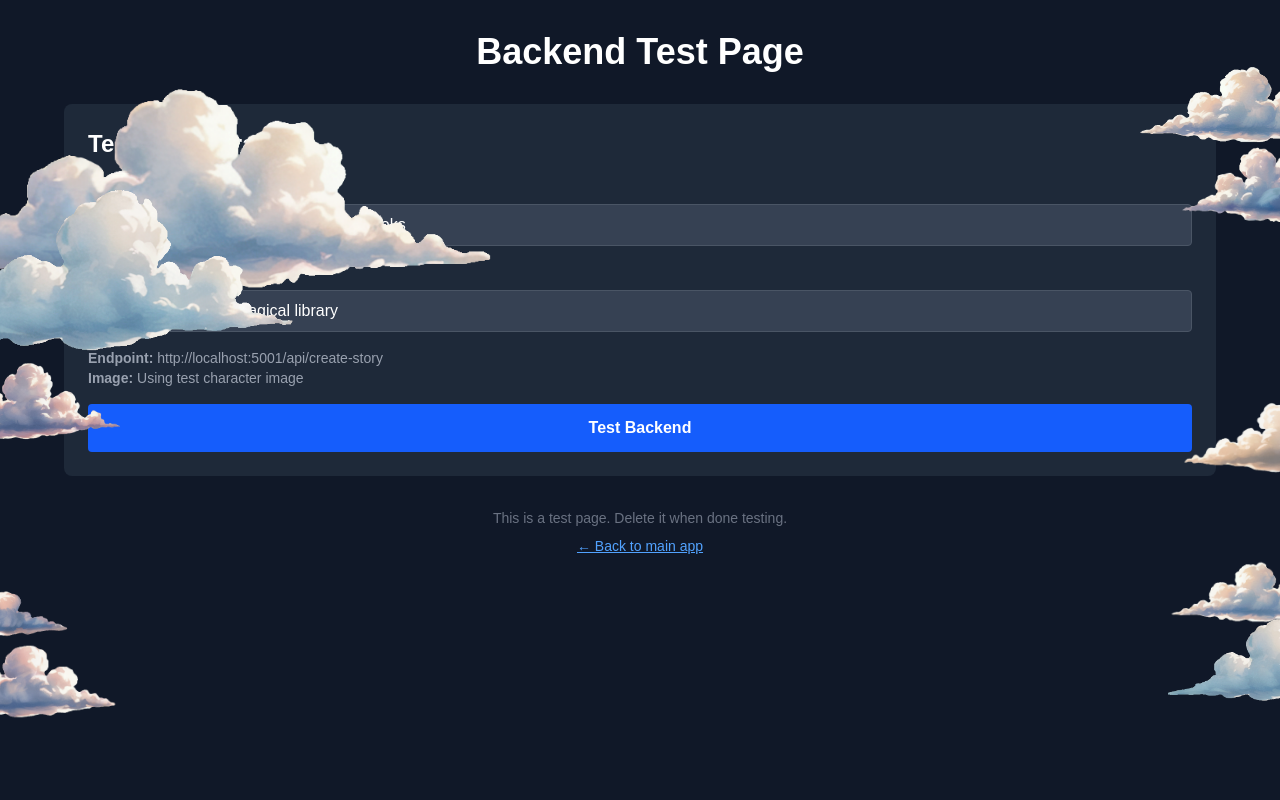
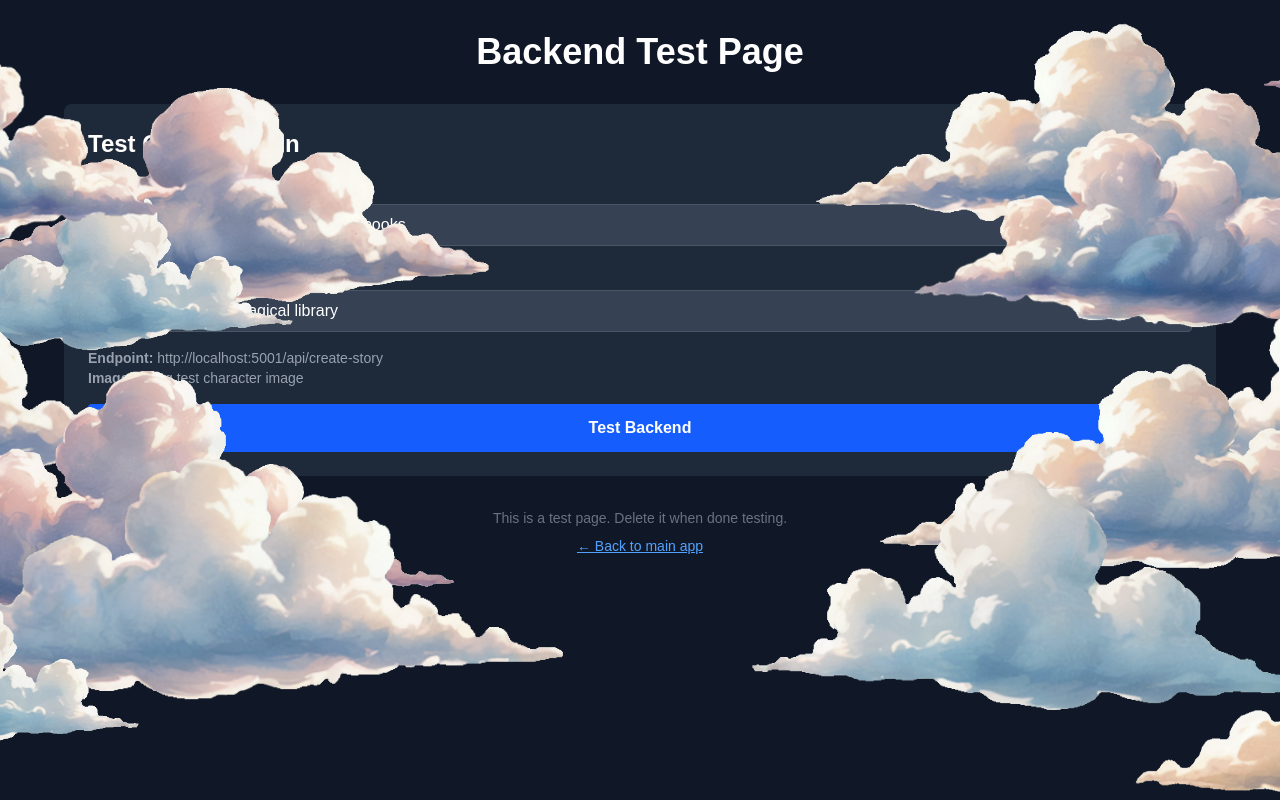
Before and after one commit to harryyuncheng/dootle, a Next.js app in the folder frontend/: page /test in a window 1280 px wide. Built offline with nearby package versions, Linux system fonts and the light colour scheme; a web font is replaced by a local one.

Commit message:
perfected-ish clouds

```diff
--- a/frontend/src/components/Clouds.tsx
+++ b/frontend/src/components/Clouds.tsx
@@ -8,28 +8,34 @@ export default function Clouds() {
 
   // Cloud configurations with positions and slide distances
   const clouds = [
+
     // Top left
-
-    { src: '/clouds/cloud3.png', top: '10%', left: '-8%', width: 600, slideDistance: '50vw', fromLeft: true },
-    { src: '/clouds/cloud1.png', top: '23%', left: '-8%', width: 400, slideDistance: '45vw', fromLeft: true },
+    { src: '/clouds/cloud7.png', top: '10%', left: '-8%', width: 600, slideDistance: '32vw', fromLeft: true, flipHorizontal: false },
+    { src: '/clouds/cloud1.png', top: '23%', left: '-8%', width: 400, slideDistance: '39vw', fromLeft: true, flipHorizontal: false },
+    { src: '/clouds/cloud4.png', top: '5%', left: '-25%', width: 500, slideDistance: '28vw', fromLeft: true, flipHorizontal: true },
 
     // Top right
-    { src: '/clouds/cloud2.png', top: '8%', right: '-6%', width: 220, slideDistance: '-55vw', fromLeft: false },
-    { src: '/clouds/cloud4.png', top: '18%', right: '-7%', width: 190, slideDistance: '-60vw', fromLeft: false },
+    { src: '/clouds/cloud2.png', top: '2%', right: '-10%', width: 600, slideDistance: '-30vw', fromLeft: false, flipHorizontal: false },
+    { src: '/clouds/cloud4.png', top: '15%', right: '-10%', width: 500, slideDistance: '-30vw', fromLeft: false, flipHorizontal: false },
+    { src: '/clouds/cloud5.png', top: '-5%', right: '-30%', width: 400, slideDistance: '-30vw', fromLeft: false, flipHorizontal: true },
+
+    // Middle right
+    { src: '/clouds/cloud3.png', top: '30%', right: '-40%', width: 700, slideDistance: '-55vw', fromLeft: false, flipHorizontal: true },
+    { src: '/clouds/cloud8.png', top: '25%', right: '-30%', width: 400, slideDistance: '-35vw', fromLeft: false, flipHorizontal: false },
 
     // Middle left
-    { src: '/clouds/cloud5.png', top: '45%', left: '-7%', width: 210, slideDistance: '45vw', fromLeft: true },
-
-    // Middle right
-    { src: '/clouds/cloud6.png', top: '50%', right: '-8%', width: 200, slideDistance: '-58vw', fromLeft: false },
+    { src: '/clouds/cloud2.png', top: '30%', left: '-40%', width: 700, slideDistance: '55vw', fromLeft: true, flipHorizontal: true },
+    { src: '/clouds/cloud7.png', top: '30%', left: '-40%', width: 400, slideDistance: '35vw', fromLeft: true, flipHorizontal: true },
 
     // Bottom left
-    { src: '/clouds/cloud7.png', bottom: '10%', left: '-6%', width: 195, slideDistance: '50vw', fromLeft: true },
-    { src: '/clouds/cloud8.png', bottom: '20%', left: '-9%', width: 185, slideDistance: '48vw', fromLeft: true },
+    { src: '/clouds/cloud5.png', top: '45%', left: '-20%', width: 710, slideDistance: '35vw', fromLeft: true, flipHorizontal: false },
+    { src: '/clouds/cloud3.png', bottom: '11%', left: '-10%', width: 700, slideDistance: '37vw', fromLeft: true, flipHorizontal: false },
+    { src: '/clouds/cloud1.png', bottom: '5%', left: '-20%', width: 400, slideDistance: '25vw', fromLeft: true, flipHorizontal: false },
 
     // Bottom right
-    { src: '/clouds/cloud1.png', bottom: '12%', right: '-7%', width: 205, slideDistance: '-62vw', fromLeft: false },
-    { src: '/clouds/cloud2.png', bottom: '22%', right: '-5%', width: 175, slideDistance: '-55vw', fromLeft: false },
+    { src: '/clouds/cloud2.png', bottom: '28%', right: '-15%', width: 600, slideDistance: '-32vw', fromLeft: false, flipHorizontal: false },
+    { src: '/clouds/cloud1.png', bottom: '10%', right: '-5%', width: 600, slideDistance: '-35vw', fromLeft: false, flipHorizontal: true },
+    { src: '/clouds/cloud6.png', bottom: '-3%', right: '-35%', width: 600, slideDistance: '-35vw', fromLeft: false, flipHorizontal: false },
   ];
 
   return (
@@ -65,6 +71,9 @@ export default function Clouds() {
               width={cloud.width}
               height={cloud.width * 0.6} // Maintain aspect ratio
               priority
+              style={{
+                transform: cloud.flipHorizontal ? 'scaleX(-1)' : 'none',
+              }}
             />
           </div>
         );
--- a/frontend/src/components/DrawingCanvas.tsx
+++ b/frontend/src/components/DrawingCanvas.tsx
@@ -33,7 +33,7 @@ const DrawingCanvas = forwardRef<DrawingCanvasRef, Omit<DrawingCanvasProps, 'can
   const [hasDrawing, setHasDrawing] = useState(false);
   const [selectedColor, setSelectedColor] = useState('#000000');
   const [isEraser, setIsEraser] = useState(false);
-  const [brushSize, setBrushSize] = useState(5);
+  const [brushSize, setBrushSize] = useState(4);
   const [availableColors, setAvailableColors] = useState<string[]>(BASE_COLORS);
   const [showColorPicker, setShowColorPicker] = useState(false);
   const [hue, setHue] = useState(0);
@@ -515,7 +515,7 @@ const DrawingCanvas = forwardRef<DrawingCanvasRef, Omit<DrawingCanvasProps, 'can
       </div>
 
       {/* Canvas */}
-      <div className="border-3 border-gray-300 rounded-xl overflow-hidden shadow-xl bg-white">
+      <div className="border-3 border-gray-300 rounded-xl overflow-hidden bg-white">
         <canvas
           ref={canvasRef}
           width={600}
```
